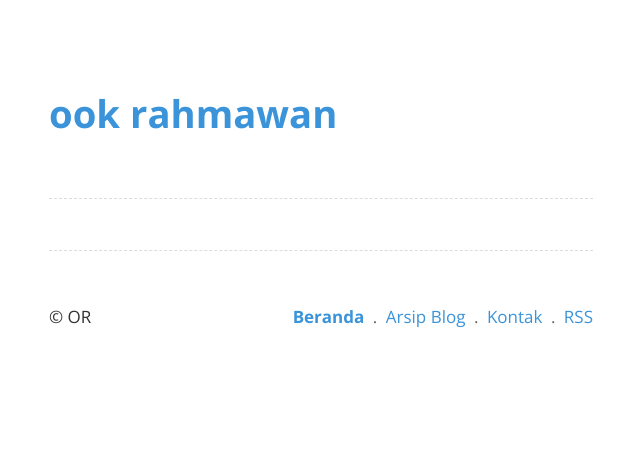
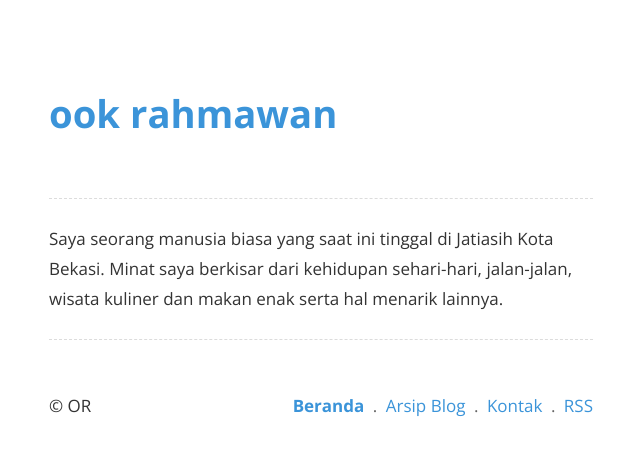
Before and after one commit to krhmwn/krhmwn.github.io, a Jekyll site: the page built from index.html, in a window 1280 px wide. Shown: the top 456 px of the page, without its empty margins (319-959 px from the left). Built offline with Jekyll 4.4.1, drawn with Linux system fonts in a browser that asks for light colours.

Commit message:
Update v.1.0.2

```diff
--- a/index.html
+++ b/index.html
@@ -7,6 +7,7 @@ title: null
 {% include header2.html %}
 {% for post in site.posts limit:1 %}
 <article>
+Saya seorang manusia biasa yang saat ini tinggal di Jatiasih Kota Bekasi. Minat saya berkisar dari kehidupan sehari-hari, jalan-jalan, wisata kuliner dan makan enak serta hal menarik lainnya.
 </article>
 {% endfor %}
 {% include footer2.html %}
```
